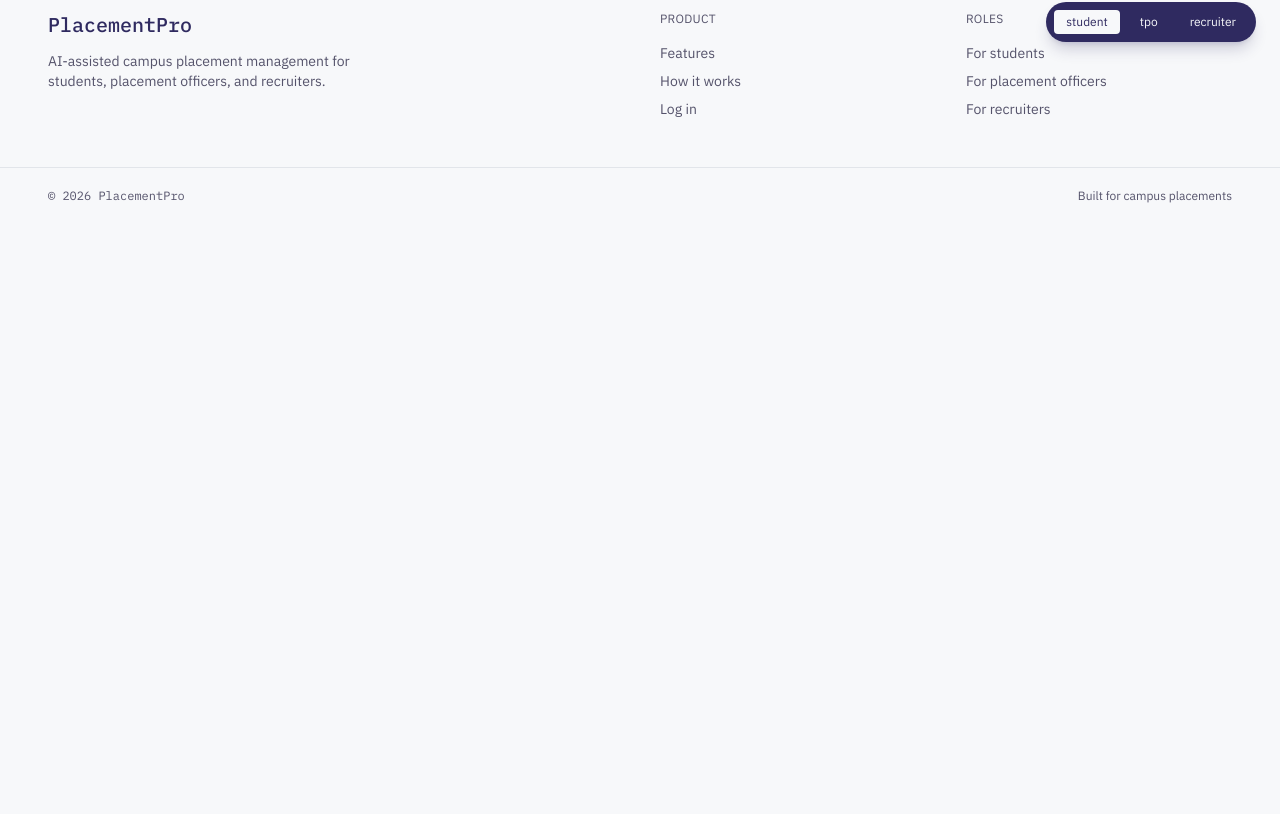
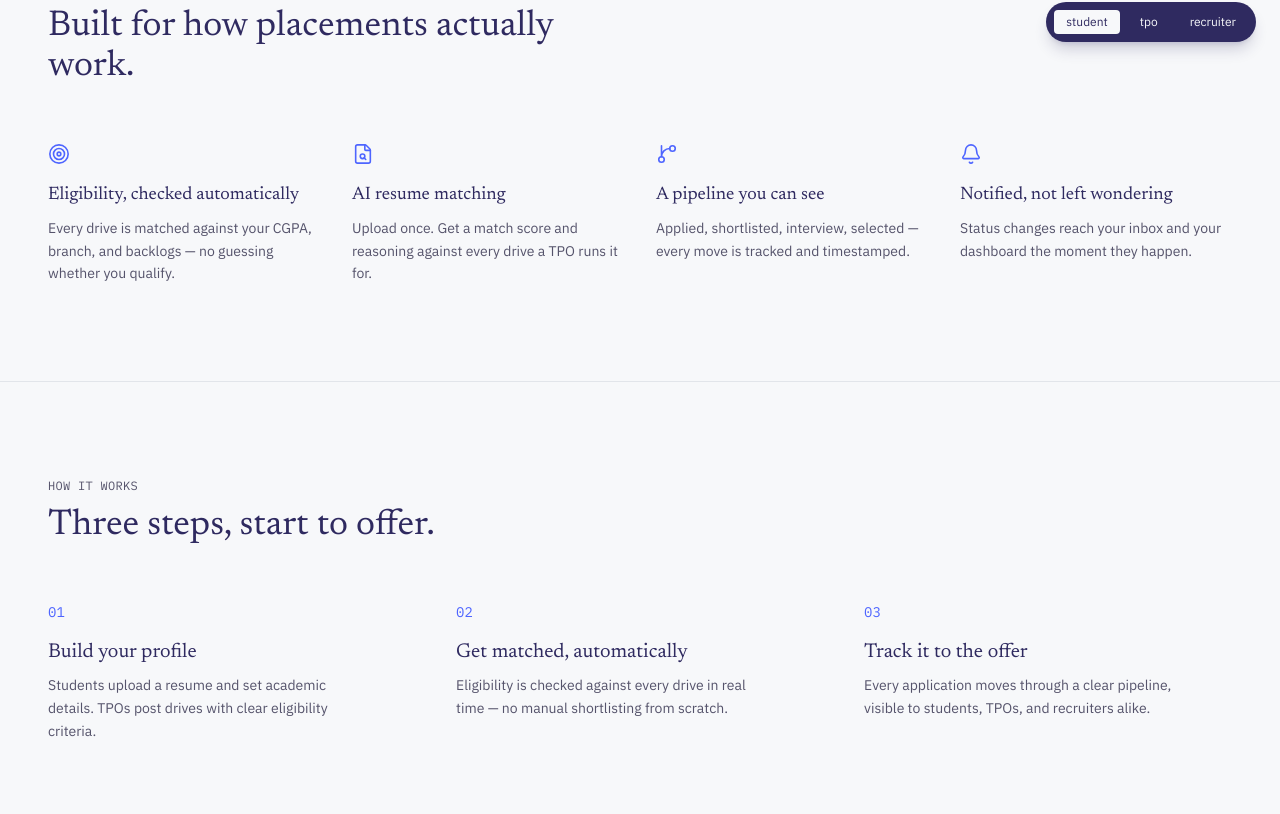
Before and after one commit to KushagraHimdan/placement-pro, a React (Vite) app in the folder client/: page / in a window 1280 px wide. Shown: the part 726-1540 px from the top of the page. Before the commit the page ends 950 px from the top, so only its background shows below. Built offline with nearby package versions, Linux system fonts and the light colour scheme; no server answers.

Commit message:
Take a look at Placement Pro's!! Features and Methodology of how it works

```diff
--- a/client/package.json
+++ b/client/package.json
@@ -13,6 +13,7 @@
     "@tailwindcss/vite": "^4.3.3",
     "axios": "^1.19.0",
     "framer-motion": "^13.0.0",
+    "lucide-react": "^1.37.0",
     "react": "^19.2.8",
     "react-dom": "^19.2.8",
     "react-router-dom": "^7.18.2",
--- /dev/null
+++ b/client/src/components/Features.jsx
@@ -0,0 +1,60 @@
+import { motion } from 'framer-motion'
+import { Target, FileSearch, GitBranch, Bell } from 'lucide-react'
+
+const FEATURES = [
+  {
+    icon: Target,
+    title: 'Eligibility, checked automatically',
+    body: 'Every drive is matched against your CGPA, branch, and backlogs — no guessing whether you qualify.',
+  },
+  {
+    icon: FileSearch,
+    title: 'AI resume matching',
+    body: 'Upload once. Get a match score and reasoning against every drive a TPO runs it for.',
+  },
+  {
+    icon: GitBranch,
+    title: 'A pipeline you can see',
+    body: 'Applied, shortlisted, interview, selected — every move is tracked and timestamped.',
+  },
+  {
+    icon: Bell,
+    title: 'Notified, not left wondering',
+    body: 'Status changes reach your inbox and your dashboard the moment they happen.',
+  },
+]
+
+export default function Features() {
+  return (
+    <section id="features" className="max-w-7xl mx-auto px-8 lg:px-12 py-24 border-t border-line">
+      <motion.div
+        initial={{ opacity: 0, y: 16 }}
+        whileInView={{ opacity: 1, y: 0 }}
+        viewport={{ once: true, margin: '-80px' }}
+        transition={{ duration: 0.5 }}
+        className="mb-14"
+      >
+        <p className="font-mono text-xs uppercase tracking-wide text-slate mb-3">Features</p>
+        <h2 className="font-display text-3xl md:text-4xl text-ink max-w-lg">
+          Built for how placements actually work.
+        </h2>
+      </motion.div>
+
+      <div className="grid sm:grid-cols-2 lg:grid-cols-4 gap-8">
+        {FEATURES.map((f, i) => (
+          <motion.div
+            key={f.title}
+            initial={{ opacity: 0, y: 16 }}
+            whileInView={{ opacity: 1, y: 0 }}
+            viewport={{ once: true, margin: '-80px' }}
+            transition={{ duration: 0.5, delay: i * 0.1 }}
+          >
+            <f.icon size={22} className="text-signal mb-4" strokeWidth={1.75} />
+            <h3 className="font-display text-lg text-ink mb-2">{f.title}</h3>
+            <p className="text-slate text-sm leading-relaxed">{f.body}</p>
+          </motion.div>
+        ))}
+      </div>
+    </section>
+  )
+}
--- a/client/src/components/Footer.jsx
+++ b/client/src/components/Footer.jsx
@@ -1,3 +1,5 @@
+import { smoothScrollTo } from '../lib/scrollTo'
+
 export default function Footer() {
   return (
     <footer className="border-t border-line mt-20">
@@ -12,8 +14,8 @@ export default function Footer() {
         <div>
           <p className="text-xs uppercase tracking-wide text-slate mb-4">Product</p>
           <ul className="space-y-2 text-sm">
-            <li><a href="#features" className="text-slate hover:text-ink transition-colors">Features</a></li>
-            <li><a href="#how-it-works" className="text-slate hover:text-ink transition-colors">How it works</a></li>
+            <li><a href="#features" onClick={(e) => smoothScrollTo(e, 'features')} className="text-slate hover:text-ink transition-colors">Features</a></li>
+            <li><a href="#how-it-works" onClick={(e) => smoothScrollTo(e, 'how-it-works')} className="text-slate hover:text-ink transition-colors">How it works</a></li>
             <li><a href="/login" className="text-slate hover:text-ink transition-colors">Log in</a></li>
           </ul>
         </div>
--- /dev/null
+++ b/client/src/components/HowItWorks.jsx
@@ -0,0 +1,55 @@
+import { motion } from 'framer-motion'
+
+const STEPS = [
+  {
+    number: '01',
+    title: 'Build your profile',
+    body: 'Students upload a resume and set academic details. TPOs post drives with clear eligibility criteria.',
+  },
+  {
+    number: '02',
+    title: 'Get matched, automatically',
+    body: 'Eligibility is checked against every drive in real time — no manual shortlisting from scratch.',
+  },
+  {
+    number: '03',
+    title: 'Track it to the offer',
+    body: 'Every application moves through a clear pipeline, visible to students, TPOs, and recruiters alike.',
+  },
+]
+
+export default function HowItWorks() {
+  return (
+    <section id="how-it-works" className="max-w-7xl mx-auto px-8 lg:px-12 py-24 border-t border-line">
+      <motion.div
+        initial={{ opacity: 0, y: 16 }}
+        whileInView={{ opacity: 1, y: 0 }}
+        viewport={{ once: true, margin: '-80px' }}
+        transition={{ duration: 0.5 }}
+        className="mb-14"
+      >
+        <p className="font-mono text-xs uppercase tracking-wide text-slate mb-3">How it works</p>
+        <h2 className="font-display text-3xl md:text-4xl text-ink max-w-lg">
+          Three steps, start to offer.
+        </h2>
+      </motion.div>
+
+      <div className="grid md:grid-cols-3 gap-10">
+        {STEPS.map((step, i) => (
+          <motion.div
+            key={step.number}
+            initial={{ opacity: 0, y: 16 }}
+            whileInView={{ opacity: 1, y: 0 }}
+            viewport={{ once: true, margin: '-80px' }}
+            transition={{ duration: 0.5, delay: i * 0.15 }}
+            className="relative pl-0"
+          >
+            <span className="font-mono text-sm text-signal block mb-4">{step.number}</span>
+            <h3 className="font-display text-xl text-ink mb-2">{step.title}</h3>
+            <p className="text-slate text-sm leading-relaxed max-w-xs">{step.body}</p>
+          </motion.div>
+        ))}
+      </div>
+    </section>
+  )
+}
--- a/client/src/components/Navbar.jsx
+++ b/client/src/components/Navbar.jsx
@@ -1,5 +1,6 @@
 import { useState } from 'react'
 import ThemeToggle from './ThemeToggle'
+import { smoothScrollTo } from '../lib/scrollTo'
 
 export default function Navbar() {
   const [open, setOpen] = useState(false)
@@ -10,8 +11,8 @@ export default function Navbar() {
         <a href="/" className="font-mono text-2xl font-medium tracking-tight text-ink">PlacementPro</a>
 
         <div className="hidden md:flex items-center gap-6">
-          <a href="#features" className="text-sm text-slate hover:text-ink transition-colors">Features</a>
-          <a href="#how-it-works" className="text-sm text-slate hover:text-ink transition-colors">How it works</a>
+          <a href="#features" onClick={(e) => smoothScrollTo(e, 'features')} className="text-sm text-slate hover:text-ink transition-colors">Features</a>
+          <a href="#how-it-works" onClick={(e) => smoothScrollTo(e, 'how-it-works')} className="text-sm text-slate hover:text-ink transition-colors">How it works</a>
           <a href="/login" className="text-sm text-slate hover:text-ink transition-colors">Log in</a>
           <a href="/register" className="text-sm px-4 py-2 rounded-md bg-ink text-paper hover:opacity-90 transition-opacity">
             Get started
@@ -32,8 +33,8 @@ export default function Navbar() {
 
       {open && (
         <div className="md:hidden px-6 pb-4 flex flex-col gap-4 border-t border-line pt-4">
-          <a href="#features" className="text-sm text-slate">Features</a>
-          <a href="#how-it-works" className="text-sm text-slate">How it works</a>
+          <a href="#features" onClick={(e) => { smoothScrollTo(e, 'features'); setOpen(false) }} className="text-sm text-slate">Features</a>
+          <a href="#how-it-works" onClick={(e) => { smoothScrollTo(e, 'how-it-works'); setOpen(false) }} className="text-sm text-slate">How it works</a>
           <a href="/login" className="text-sm text-slate">Log in</a>
           <a href="/register" className="text-sm px-4 py-2 rounded-md bg-ink text-paper text-center">Get started</a>
         </div>
--- a/client/src/index.css
+++ b/client/src/index.css
@@ -38,6 +38,7 @@ body {
 html {
   scrollbar-width: thin;
   scrollbar-color: var(--color-line) transparent;
+  scroll-behavior: smooth;
 }
 
 ::-webkit-scrollbar {
--- /dev/null
+++ b/client/src/lib/scrollTo.js
@@ -0,0 +1,29 @@
+// Smoothly scrolls to a section over a set duration, then lets the real anchor jump
+// complete natively — so the URL, back-button, and deep-linking all still work normally.
+export const smoothScrollTo = (e, id, duration = 200) => {
+  const target = document.getElementById(id)
+  if (!target) return
+
+  e.preventDefault()
+
+  const startY = window.scrollY
+  const targetY = target.getBoundingClientRect().top + startY - 80
+  const distance = targetY - startY
+  const startTime = performance.now()
+
+  const easeInOutCubic = (t) => (t < 0.5 ? 4 * t * t * t : 1 - Math.pow(-2 * t + 2, 3) / 2)
+
+  const step = (currentTime) => {
+    const elapsed = currentTime - startTime
+    const progress = Math.min(elapsed / duration, 1)
+    window.scrollTo(0, startY + distance * easeInOutCubic(progress))
+    if (progress < 1) {
+      requestAnimationFrame(step)
+    } else {
+      // once the animation finishes, update the URL hash the normal way (native browser behavior)
+      window.history.pushState(null, '', `#${id}`)
+    }
+  }
+
+  requestAnimationFrame(step)
+}
--- a/client/src/pages/Landing.jsx
+++ b/client/src/pages/Landing.jsx
@@ -1,16 +1,20 @@
 import { useState } from 'react'
 import Navbar from '../components/Navbar'
 import Hero from '../components/Hero'
+import Features from '../components/Features'
+import HowItWorks from '../components/HowItWorks'
 import Footer from '../components/Footer'
 
 export default function Landing() {
   const [role, setRole] = useState('student')
 
   return (
-    <div className="min-h-screen bg-paper flex flex-col">
+     <div className="min-h-screen bg-paper flex flex-col">
       <Navbar />
       <main className="flex-1">
         <Hero role={role} />
+        <Features />
+        <HowItWorks />
       </main>
       <Footer />
 
```
Also changed, not shown: 1 other file (tests, documents, lock files or other folders).
